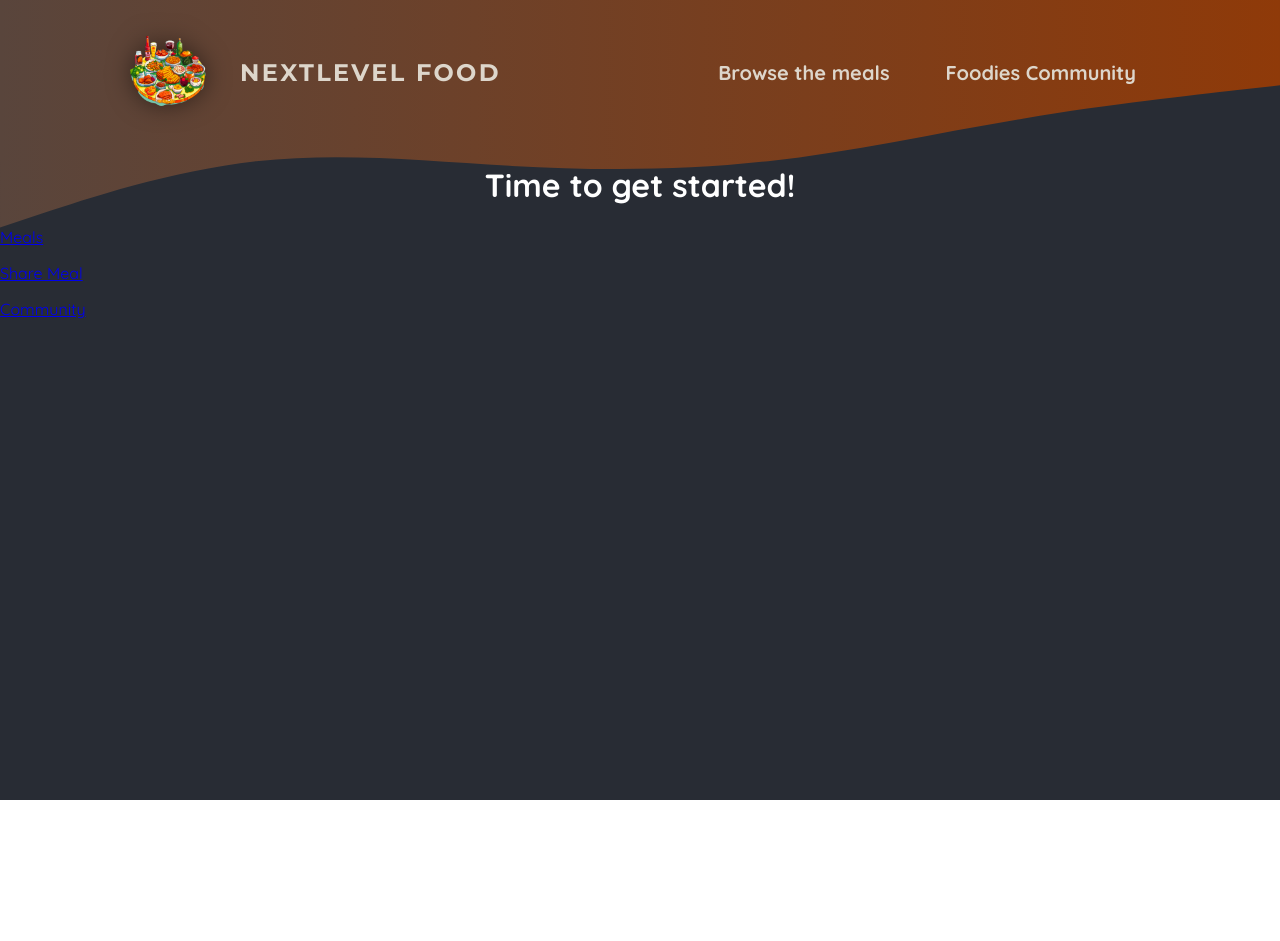
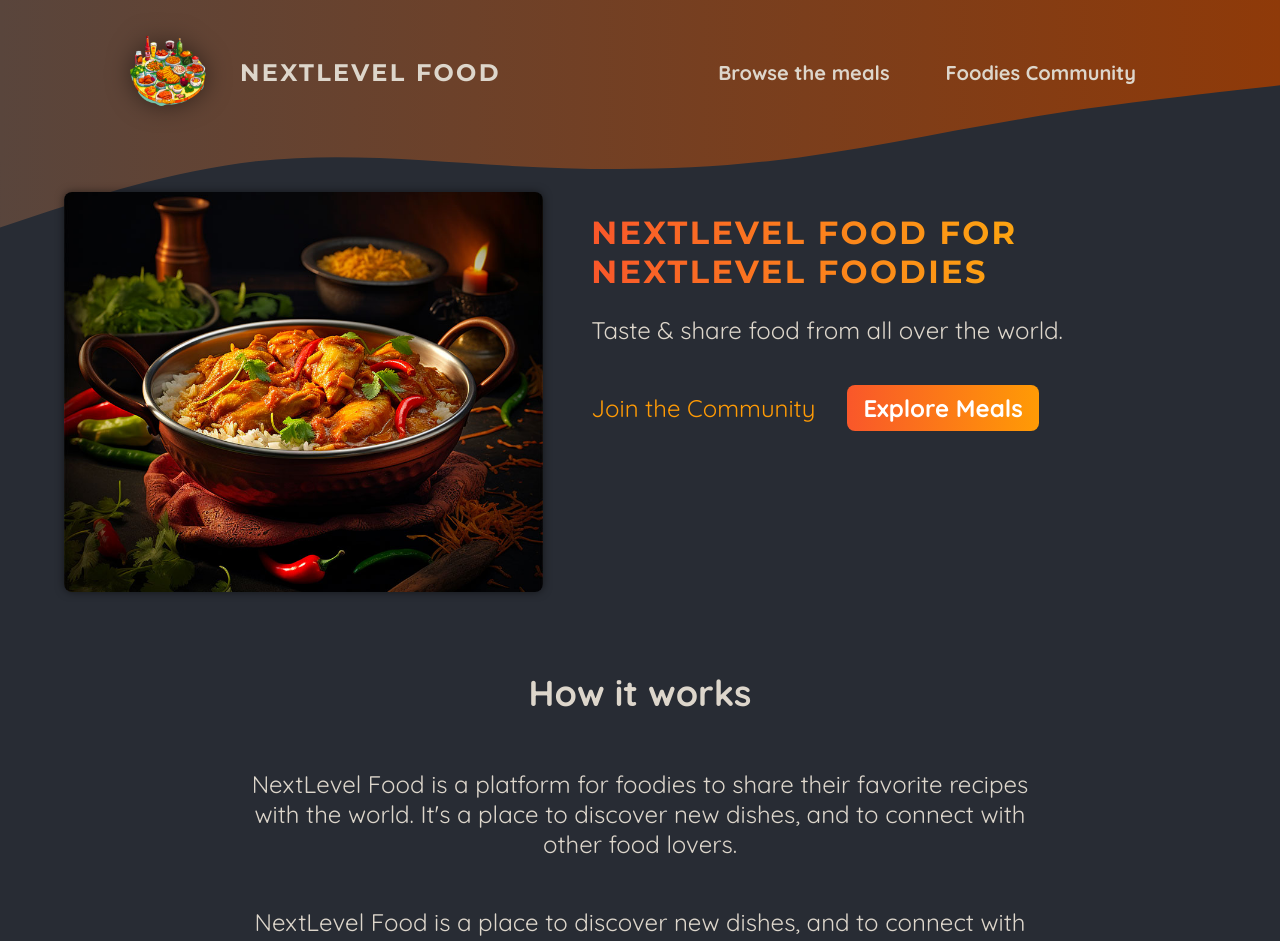
Before and after one commit to rupamsutar/Next-Food-App, a Next.js app: page / in a window 1280 px wide. Shown: the top 941 px of the page. Before the commit the page ends 800 px from the top, so only its background shows below. Built offline with nearby package versions, Linux system fonts and the light colour scheme.

Commit message:
Learned using the client component.

```diff
--- a/app/page.js
+++ b/app/page.js
@@ -1,14 +1,53 @@
-import Link from "next/link";
+import Link from 'next/link';
+
+import classes from './page.module.css';
+import ImageSlideshow from '@/components/images/image-slideshow';
 
 export default function Home() {
   return (
-    <main>
-      <h1 style={{ color: 'white', textAlign: 'center' }}>
-        Time to get started!
-      </h1>
-      <p><Link href="/meals">Meals</Link></p>
-      <p><Link href="meals/share">Share Meal</Link></p>
-      <p><Link href="/community">Community</Link></p>
-    </main>
+    <>
+      <header className={classes.header}>
+        <div className={classes.slideshow}>
+          <ImageSlideshow />
+        </div>
+        <div>
+          <div className={classes.hero}>
+            <h1>NextLevel Food for NextLevel Foodies</h1>
+            <p>Taste & share food from all over the world.</p>
+          </div>
+          <div className={classes.cta}>
+            <Link href="/community">Join the Community</Link>
+            <Link href="/meals">Explore Meals</Link>
+          </div>
+        </div>
+      </header>
+      <main>
+        <section className={classes.section}>
+          <h2>How it works</h2>
+          <p>
+            NextLevel Food is a platform for foodies to share their favorite
+            recipes with the world. It&apos;s a place to discover new dishes, and to
+            connect with other food lovers.
+          </p>
+          <p>
+            NextLevel Food is a place to discover new dishes, and to connect
+            with other food lovers.
+          </p>
+        </section>
+
+        <section className={classes.section}>
+          <h2>Why NextLevel Food?</h2>
+          <p>
+            NextLevel Food is a platform for foodies to share their favorite
+            recipes with the world. It&apos;s a place to discover new dishes, and to
+            connect with other food lovers.
+          </p>
+          <p>
+            NextLevel Food is a place to discover new dishes, and to connect
+            with other food lovers.
+          </p>
+        </section>
+      </main>
+    </>
   );
 }
--- /dev/null
+++ b/app/page.module.css
@@ -0,0 +1,75 @@
+.header {
+    display: flex;
+    gap: 3rem;
+    margin: 3rem auto;
+    width: 90%;
+    max-width: 75rem;
+  }
+
+  .slideshow {
+    width: 40rem;
+    height: 25rem;
+  }
+
+  .hero {
+    color: #ddd6cb;
+    font-size: 1.5rem;
+  }
+
+  .hero h1 {
+    font-size: 2rem;
+    font-weight: bold;
+    font-family: 'Montserrat', sans-serif;
+    letter-spacing: 0.15rem;
+    text-transform: uppercase;
+    background: linear-gradient(90deg, #f9572a, #ffc905);
+    background-clip: text;
+    -webkit-background-clip: text;
+    -webkit-text-fill-color: transparent;
+  }
+
+  .cta {
+    font-size: 1.5rem;
+    display: flex;
+    gap: 1rem;
+  }
+
+  .cta a {
+    display: inline-block;
+    margin-top: 1rem;
+    padding: 0.5rem 1rem;
+    border-radius: 0.5rem;
+    background: linear-gradient(90deg, #f9572a, #ff9b05);
+    color: #ffffff;
+    font-weight: bold;
+    text-decoration: none;
+  }
+
+  .cta a:hover,
+  .cta a:active {
+    background: linear-gradient(90deg, #fd4715, #f9b241);
+  }
+
+  .cta a:first-child {
+    background: transparent;
+    font-weight: normal;
+    color: #ff9b05;
+    padding-left: 0;
+  }
+
+  .cta a:first-child:hover,
+  .cta a:first-child:active {
+    background: transparent;
+    color: #f9b241;
+  }
+
+  .section {
+    display: flex;
+    flex-direction: column;
+    color: #ddd6cb;
+    font-size: 1.5rem;
+    max-width: 50rem;
+    width: 90%;
+    margin: 2rem auto;
+    text-align: center;
+  }
--- /dev/null
+++ b/components/images/image-slideshow.js
@@ -0,0 +1,49 @@
+'use client'
+import { useEffect, useState } from 'react';
+import Image from 'next/image';
+
+import burgerImg from '@/assets/burger.jpg';
+import curryImg from '@/assets/curry.jpg';
+import dumplingsImg from '@/assets/dumplings.jpg';
+import macncheeseImg from '@/assets/macncheese.jpg';
+import pizzaImg from '@/assets/pizza.jpg';
+import schnitzelImg from '@/assets/schnitzel.jpg';
+import tomatoSaladImg from '@/assets/tomato-salad.jpg';
+import classes from './image-slideshow.module.css';
+
+const images = [
+  { image: burgerImg, alt: 'A delicious, juicy burger' },
+  { image: curryImg, alt: 'A delicious, spicy curry' },
+  { image: dumplingsImg, alt: 'Steamed dumplings' },
+  { image: macncheeseImg, alt: 'Mac and cheese' },
+  { image: pizzaImg, alt: 'A delicious pizza' },
+  { image: schnitzelImg, alt: 'A delicious schnitzel' },
+  { image: tomatoSaladImg, alt: 'A delicious tomato salad' },
+];
+
+export default function ImageSlideshow() {
+  const [currentImageIndex, setCurrentImageIndex] = useState(0);
+
+  useEffect(() => {
+    const interval = setInterval(() => {
+      setCurrentImageIndex((prevIndex) =>
+        prevIndex < images.length - 1 ? prevIndex + 1 : 0
+      );
+    }, 5000);
+
+    return () => clearInterval(interval);
+  }, []);
+
+  return (
+    <div className={classes.slideshow}>
+      {images.map((image, index) => (
+        <Image
+          key={index}
+          src={image.image}
+          className={index === currentImageIndex ? classes.active : ''}
+          alt={image.alt}
+        />
+      ))}
+    </div>
+  );
+}
--- /dev/null
+++ b/components/images/image-slideshow.module.css
@@ -0,0 +1,26 @@
+.slideshow {
+    position: relative;
+    width: 100%;
+    height: 100%;
+    border-radius: 8px;
+    overflow: hidden;
+    box-shadow: 0 0 0.5rem rgba(0, 0, 0, 0.5);
+  }
+
+  .slideshow img {
+    width: 100%;
+    height: 100%;
+    object-fit: cover;
+    position: absolute;
+    top: 0;
+    left: 0;
+    opacity: 0;
+    transform: scale(1.1) translateX(-1rem) rotate(-5deg);
+    transition: all 0.5s ease-in-out;
+  }
+
+  .slideshow .active {
+    z-index: 1;
+    opacity: 1;
+    transform: scale(1) translateX(0) rotate(0);
+  }
```
